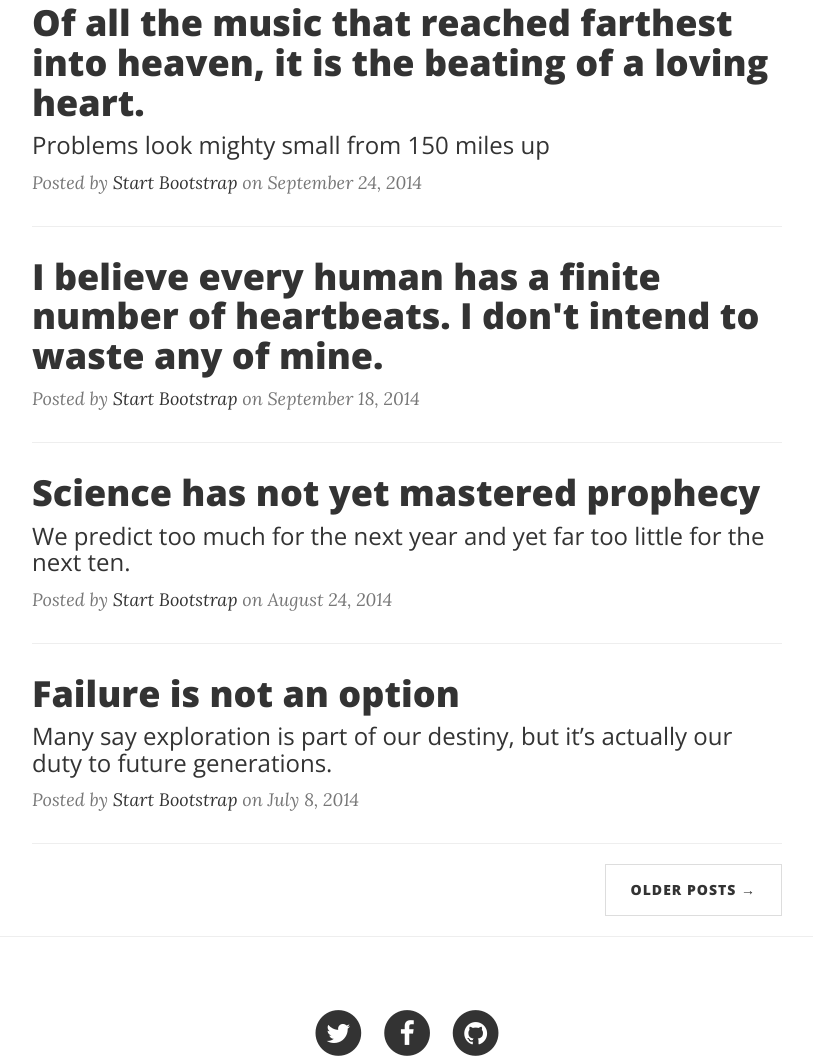
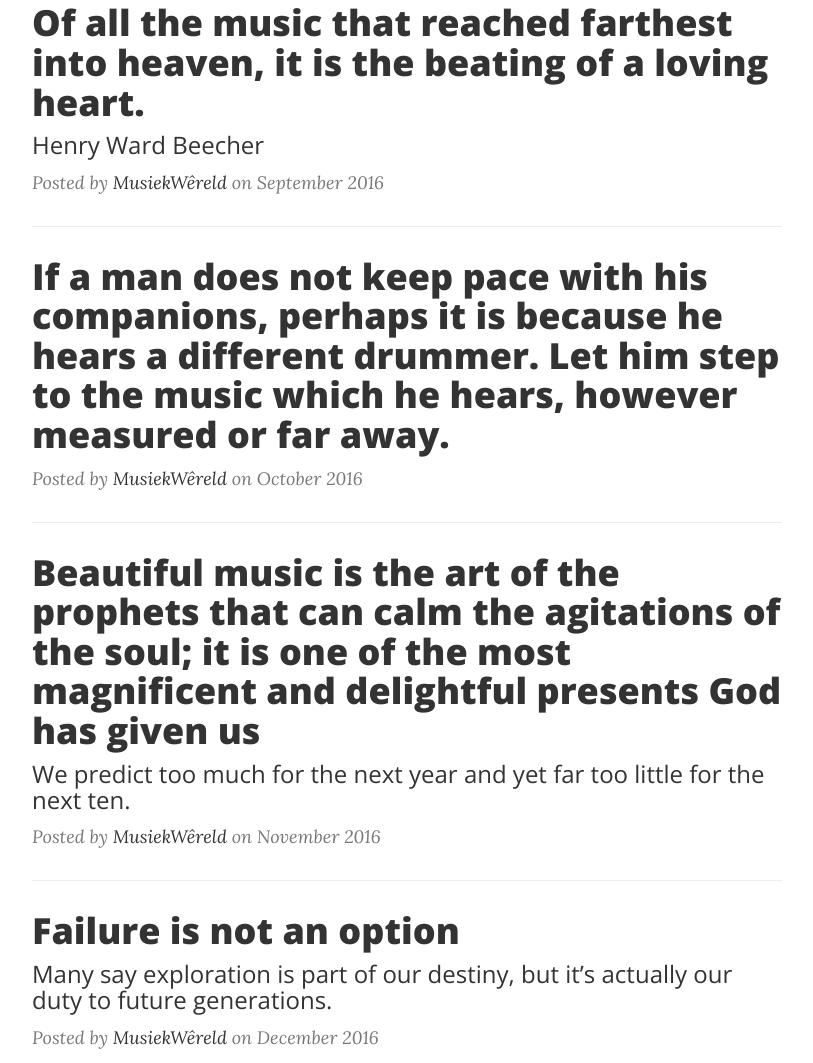
Before and after one commit to mhackie0924/Zac.github.io, a website: page index.html in a window 1280 px wide. Shown: the part 613-1676 px from the top of the page, without its empty margins (233-1046 px from the left). Drawn offline with nearby package versions, Linux system fonts and the light colour scheme.

Commit message:
Update index.html

```diff
--- a/index.html
+++ b/index.html
@@ -93,31 +93,32 @@
                             Of all the music that reached farthest into heaven, it is the beating of a loving heart.
                         </h2>
                         <h3 class="post-subtitle">
-                            Problems look mighty small from 150 miles up
+                            Henry Ward Beecher
                         </h3>
                     </a>
-                    <p class="post-meta">Posted by <a href="#">Start Bootstrap</a> on September 24, 2014</p>
+                    <p class="post-meta">Posted by <a href="#">MusiekWêreld</a> on September 2016</p>
                 </div>
                 <hr>
                 <div class="post-preview">
                     <a href="post.html">
                         <h2 class="post-title">
-                            I believe every human has a finite number of heartbeats. I don't intend to waste any of mine.
+                            If a man does not keep pace with his companions, perhaps it is because he hears a different drummer. Let him step to the music which he hears, however measured or far away.
                         </h2>
                     </a>
-                    <p class="post-meta">Posted by <a href="#">Start Bootstrap</a> on September 18, 2014</p>
+                    <p class="post-meta">Posted by <a href="#">MusiekWêreld</a> on October 2016</p>
                 </div>
                 <hr>
                 <div class="post-preview">
                     <a href="post.html">
                         <h2 class="post-title">
-                            Science has not yet mastered prophecy
+                            Beautiful music is the art of the prophets that can calm the agitations of the soul; it is one of the most magnificent and delightful presents God has given us
+
                         </h2>
                         <h3 class="post-subtitle">
                             We predict too much for the next year and yet far too little for the next ten.
                         </h3>
                     </a>
-                    <p class="post-meta">Posted by <a href="#">Start Bootstrap</a> on August 24, 2014</p>
+                    <p class="post-meta">Posted by <a href="#">MusiekWêreld</a> on November 2016</p>
                 </div>
                 <hr>
                 <div class="post-preview">
@@ -129,7 +130,7 @@
                             Many say exploration is part of our destiny, but it’s actually our duty to future generations.
                         </h3>
                     </a>
-                    <p class="post-meta">Posted by <a href="#">Start Bootstrap</a> on July 8, 2014</p>
+                    <p class="post-meta">Posted by <a href="#">MusiekWêreld</a> on December 2016</p>
                 </div>
                 <hr>
                 <!-- Pager -->
```
